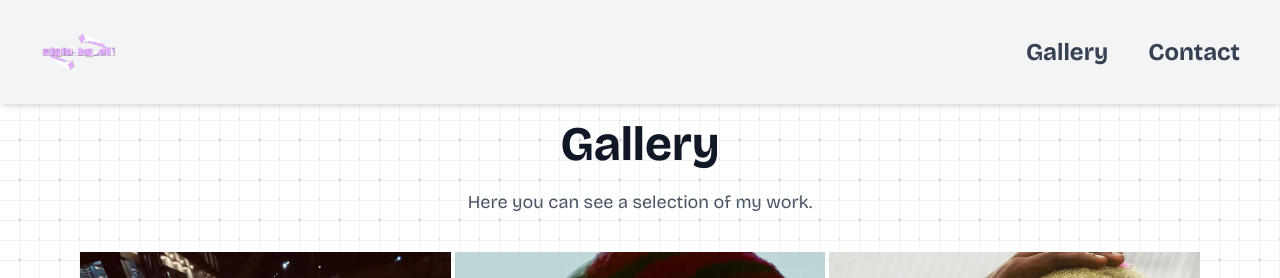
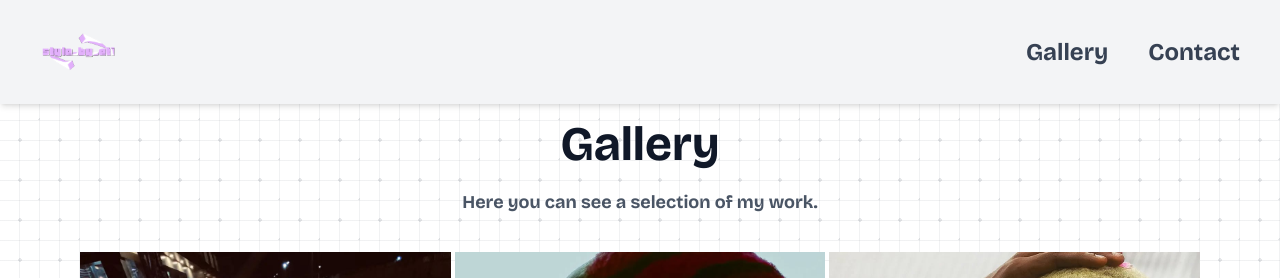
Before and after one commit to OkataMiracleDev/eti-hairstylist-portfolio, a Next.js app: page /Gallery in a window 1280 px wide. Shown: the top 278 px of the page. Built offline with nearby package versions, Linux system fonts and the light colour scheme; a web font is replaced by a local one.

Commit message:
style(Gallery): update gallery description text styling

```diff
--- a/app/Gallery/page.tsx
+++ b/app/Gallery/page.tsx
@@ -8,7 +8,7 @@ const Gallery = () => {
         <h1 className="text-xl md:text-3xl lg:text-5xl lg:text-center font-bold text-gray-900">
           Gallery
         </h1>
-        <p className="text-sm md:text-base lg:text-lg text-gray-600">
+        <p className="text-sm md:text-base lg:text-lg font-semibold text-gray-600">
           Here you can see a selection of my work.
         </p>
 
```
